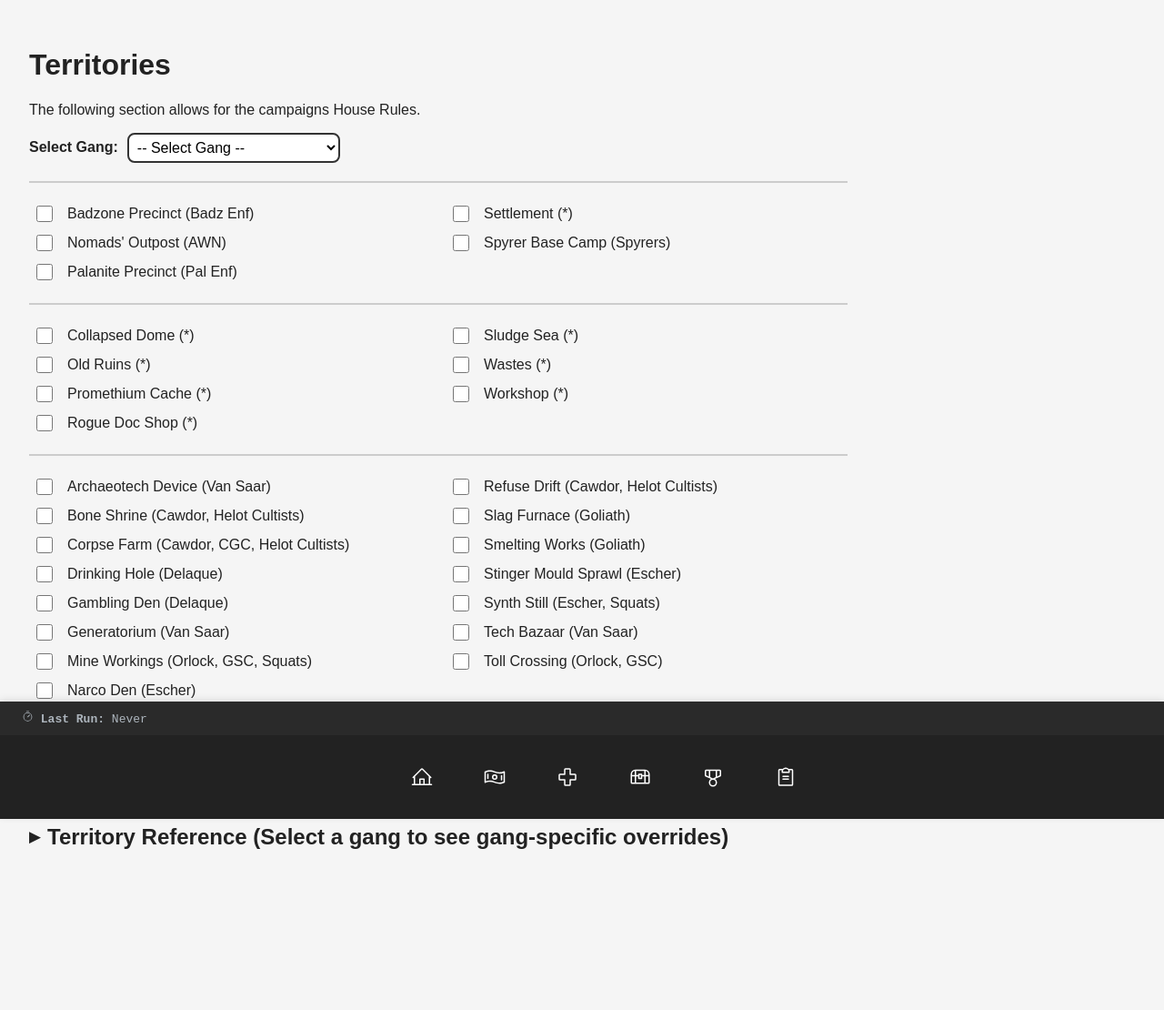
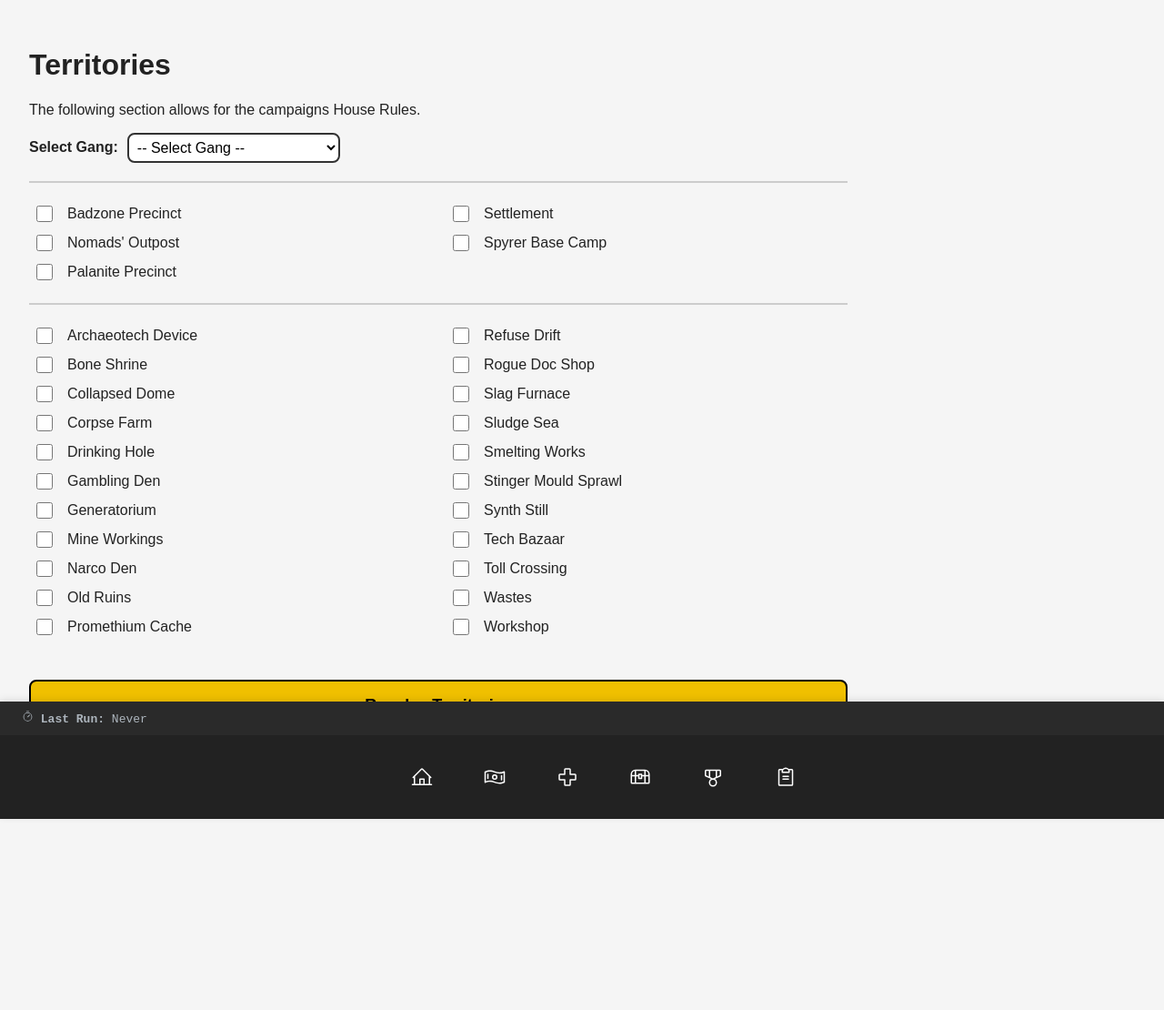
Before and after one commit to sdlivingston001-code/BadCredit, a Jekyll site: the page built from tools/territory.html, in a window 1280 px wide. Shown: the whole page at 91% size. Built offline with Jekyll 4.4.1, drawn with Linux system fonts in a browser that asks for light colours; after the commit the page ends 1044 px from its top, so only the background shows below that.

Commit message:
Normalize territory names and levels
Clean up territory entries in _data/territories.yml by removing parenthetical faction annotations and trailing '(*)' markers from name fields, and adjust several territories' level values from 3 to 2 to reflect updated classifications. This is a data-only change; no behavior or schema changes were introduced.

```diff
--- a/_data/territories.yml
+++ b/_data/territories.yml
@@ -1,5 +1,5 @@
 settlement:
-  name: Settlement (*)
+  name: Settlement
   level: 1
   income:
     schema: standard
@@ -27,13 +27,13 @@
   campaign: 1 # 1= include, 0 = exclude
 
 spyrer_base_camp:
-  name: Spyrer Base Camp (Spyrers)
+  name: Spyrer Base Camp
   level: 1
   trading_special_rules_spyrers: "<b>Recovery Systems</b>: During the Wrap-up of each battle the Spyre Hunting Party gang takes part in, one Spyrer may perform post-battle actions even if they are in Convalescence. A Spyre Hunting Party gang may never lose control of their Spyrer Base Camp Territory."
   campaign: 1 # 1= include, 0 = exclude
 
 palanite_precinct:
-  name: Palanite Precinct (Pal Enf)
+  name: Palanite Precinct
   level: 1
   income_enforcers:
     schema: standard
@@ -42,7 +42,7 @@
   campaign: 1 # 1= include, 0 = exclude
 
 badzone_precinct:
-  name: Badzone Precinct (Badz Enf)
+  name: Badzone Precinct
   level: 1
   income_badzone_enforcers:
     schema: standard
@@ -51,7 +51,7 @@
   campaign: 1 # 1= include, 0 = exclude
 
 nomads_outpost:
-  name: Nomads' Outpost (AWN)
+  name: Nomads' Outpost
   level: 1
   income_ash_waste_nomads:
     schema: standard
@@ -63,7 +63,7 @@
   campaign: 1 # 1= include, 0 = exclude
 
 old_ruins:
-  name: Old Ruins (*)
+  name: Old Ruins
   level: 2
   income:
     schema: standard
@@ -72,7 +72,7 @@
   campaign: 1 # 1= include, 0 = exclude
 
 rogue_doc_shop:
-  name: Rogue Doc Shop (*)
+  name: Rogue Doc Shop
   level: 2
   income:
     schema: standard
@@ -80,26 +80,26 @@
   campaign: 1 # 1= include, 0 = exclude
 
 promethium_cache:
-  name: Promethium Cache (*)
+  name: Promethium Cache
   level: 2
   fixed_gear: "Whilst it controls this Territory, three fighters in the gang gain <b>Incendiary Charges</b>. Nil credit cost and nil gang rating impact."
   battle_special_rules: "All fighters in the gang may re-roll Ammo tests for any weapon that has the <b>Blaze</b> trait."
   campaign: 1 # 1= include, 0 = exclude
 
 wastes:
-  name: Wastes (*)
+  name: Wastes
   level: 2
   scenario_selection_special_rules: " If challenged in the Occupation phase, the gang may choose the Territory at stake in the battle, even though it would normally be chosen by the challenger. If challenged in the Takeover phase for a Territory the gang already controls, make an Intelligence test for the gang Leader. If the test is passed, the player of the gang may choose to play the Ambush scenario instead of rolling. They are automatically the attacker."
   campaign: 1 # 1= include, 0 = exclude
 
 sludge_sea:
-  name: Sludge Sea (*)
+  name: Sludge Sea
   level: 2
   fixed_gear: "Whilst it controls this Territory, three fighters in the gang gain <b>Choke Gas Grenades</b>. Nil credit cost and nil gang rating impact."
   campaign: 1 # 1= include, 0 = exclude
 
 workshop:
-  name: Workshop (*)
+  name: Workshop
   level: 2
   income:
     schema: standard
@@ -107,7 +107,7 @@
   campaign: 1 # 1= include, 0 = exclude
 
 collapsed_dome:
-  name: Collapsed Dome (*)
+  name: Collapsed Dome
   level: 2
   income:
     schema: userDefinedNumber
@@ -122,8 +122,8 @@
   campaign: 1 # 1= include, 0 = exclude
 
 refuse_drift:
-  name: Refuse Drift (Cawdor, Helot Cultists)
-  level: 3
+  name: Refuse Drift
+  level: 2
   income:
     schema: withDuplicateEvent  # Use at least 2 dice and trigger on any duplicates
     multiplier: 5  # Override default multiplier of 10
@@ -142,8 +142,8 @@
   campaign: 1 # 1= include, 0 = exclude
 
 corpse_farm:
-  name: Corpse Farm (Cawdor, CGC, Helot Cultists)
-  level: 3
+  name: Corpse Farm
+  level: 2
   income:
     schema: userDefinedNumber  # Provides count_min: 0, count_max: 100
     count_message: "How many bodies do you have?\n\nThat is, (approximately) how many fighters were deleted from either your or your opponents gang rosters' during the Update Roster post battle step over the last month?"
@@ -165,8 +165,8 @@
   campaign: 1 # 1= include, 0 = exclude
 
 bone_shrine:
-  name: Bone Shrine (Cawdor, Helot Cultists)
-  level: 3
+  name: Bone Shrine
+  level: 2
   income:
     schema: standard
     count: 2 # Override default single die
@@ -184,8 +184,8 @@
   campaign: 1 # 1= include, 0 = exclude
 
 drinking_hole:
-  name: Drinking Hole (Delaque)
-  level: 3
+  name: Drinking Hole
+  level: 2
   battle_special_rules: "Whilst it controls this Territory, any fighter in the gang may re-roll any failed Cool tests. If a fighter uses this option, place a marker on their card to show that they have hit the bottle. While a fighter has at least one marker from this territory, they suffer a -1 modifier to hit rolls for the rest of the battle."
   battle_special_rules_delaque: "The gang that controls this Territory may nominate three enemy fighters at the start of the battle, and place an Intoxicated marker on each fighter’s card to show that their drink was spiked. The marked fighters suffer a -1 penalty to all tests and checks for the duration of the battle."
   reputation: "Whilst it controls this Territory, the gang adds +1 to its Reputation."
@@ -193,8 +193,8 @@
   campaign: 1 # 1= include, 0 = exclude
 
 gambling_den:
-  name: Gambling Den (Delaque)
-  level: 3
+  name: Gambling Den
+  level: 2
   reputation: "Whilst it controls this Territory, the gang adds +1 to its Reputation."
   income:
     schema: deckBased
@@ -208,15 +208,15 @@
   campaign: 1 # 1= include, 0 = exclude
 
 needle_ways:
-  name: Needle Ways (Delaque)
-  level: 3
+  name: Needle Ways
+  level: 2
   battle_special_rules: "Whilst it controls this Territory, the gang may select up to three fighters – these fighters gain the Infiltrate skill."
   battle_special_rules_delaque: "Whilst it controls this Territory, the gang may select up to six fighters – these fighters gain the Infiltrate skill."
   campaign: 0 # 1= include, 0 = exclude
 
 synth_still:
-  name: Synth Still (Escher, Squats)
-  level: 3
+  name: Synth Still
+  level: 2
   battle_special_rules: " Whilst it controls this Territory, the gang treats chem-synths, medicae kits, stimm-slug stashes and any weapon with the Gas or Toxin trait as Common."
   battle_special_rules_escher: " Whilst it controls this Territory, the gang treats chem-synths, medicae kits, stimm-slug stashes and any weapon with the Gas or Toxin trait as Common, and halves the cost of these items (rounding up)."
   battle_special_rules_squats: " Whilst it controls this Territory, the gang treats chem-synths, medicae kits, stimm-slug stashes and any weapon with the Gas or Toxin trait as Common, and halves the cost of these items (rounding up)."
@@ -225,16 +225,16 @@
   campaign: 1 # 1= include, 0 = exclude
 
 stinger_mould_sprawl:
-  name: Stinger Mould Sprawl (Escher)
-  level: 3
+  name: Stinger Mould Sprawl
+  level: 2
   trading_special_rules: " Whilst it controls this Territory, the gang treats chem-synths, medicae kits, stimm-slug stashes and any weapon with the Gas or Toxin trait as Common."
   trading_special_rules_escher: " Whilst it controls this Territory, the gang treats chem-synths, medicae kits, stimm-slug stashes and any weapon with the Gas or Toxin trait as Common, and halves the cost of these items (rounding up)."
   reputation_escher: "Whilst it controls this Territory, the gang adds +1 to its Reputation."
   campaign: 1 # 1= include, 0 = exclude
 
 narco_den:
-  name: Narco Den (Escher)
-  level: 3
+  name: Narco Den
+  level: 2
   income:
     schema: standard
     multiplier: 5 # Override default multiplier of 10
@@ -249,8 +249,8 @@
   campaign: 1 # 1= include, 0 = exclude
 
 slag_furnace:
-  name: Slag Furnace (Goliath)
-  level: 3
+  name: Slag Furnace
+  level: 2
   income:
     schema: standard
     multiplier: 5 # Override default multiplier of 10
@@ -264,16 +264,16 @@
   campaign: 1 # 1= include, 0 = exclude
 
 fighting_pits:
-  name: Fighting Pits (Goliath, CGC)
-  level: 3
+  name: Fighting Pits
+  level: 2
   fixed_recruit: "Whilst it controls this Territory, the gang may recruit <b>two Hive Scum Hired Guns</b> for free, including their equipment, prior to every battle."
   reputation_goliath: "Whilst it controls this Territory, the gang adds +2 to its Reputation."
   reputation_corpse_grinder_cult: "Whilst it controls this Territory, the gang adds +2 to its Reputation."
   campaign: 0 # 1= include, 0 = exclude
 
 smelting_works:
-  name: Smelting Works (Goliath)
-  level: 3
+  name: Smelting Works
+  level: 2
   income:
     schema: standard
     multiplier: 5 # Override default multiplier of 10
@@ -287,8 +287,8 @@
   campaign: 1 # 1= include, 0 = exclude
 
 mine_workings:
-  name: Mine Workings (Orlock, GSC, Squats)
-  level: 3
+  name: Mine Workings
+  level: 2
   income:
     schema: standard
     effect: "Captured fighters mechanic removed due to special campaign rules"
@@ -298,8 +298,8 @@
   campaign: 1 # 1= include, 0 = exclude
 
 tunnels:
-  name: Tunnels (Orlock, GSC)
-  level: 3
+  name: Tunnels
+  level: 2
   battle_special_rules: " Whilst it controls this Territory, the gang may choose to have up to three fighters deploy via tunnels ahead of any battle. These fighters must be part of the crew for the battle, but instead of being set up on the battlefield, they are placed to one side. During the Deployment phase, the player sets up two 2-inch wide tunnel entrance markers on any table edge on the ground surface of the battlefield. During the Priority phase of each turn, roll a D6. On a 4+, the group of fighters arrive on the battlefield. That turn they may be activated as a single group, and must move onto the battlefield from one of the tunnel entrance markers. The members of the group must all arrive through the same tunnel entrance. If the battle ends before the fighters arrive, they take no part in the battle."
   battle_special_rules_orlock: " Whilst it controls this Territory, the gang may choose to have up to six fighters (If 4 or more fighters are selected, then those fighters must split into two equally sized groups. If 3 or less fighters they deploy as a single group) deploy via tunnels ahead of any battle. These fighters must be part of the crew for the battle, but instead of being set up on the battlefield, they are placed to one side. During the Deployment phase, the player sets up two 2-inch wide tunnel entrance markers on any table edge on the ground surface of the battlefield. During the Priority phase of each turn, roll a D6 and resolve separately for each group: On a 4+, the group of fighters arrive on the battlefield. That turn they may be activated as a single group, and must move onto the battlefield from one of the tunnel entrance markers. The members of the group must all arrive through the same tunnel entrance. If the battle ends before the fighters arrive, they take no part in the battle."
   battle_special_rules_genestealer_cult: " Whilst it controls this Territory, the gang may choose to have up to six fighters (If 4 or more fighters are selected, then those fighters must split into two equally sized groups. If 3 or less fighters they deploy as a single group) deploy via tunnels ahead of any battle. These fighters must be part of the crew for the battle, but instead of being set up on the battlefield, they are placed to one side. During the Deployment phase, the player sets up two 2-inch wide tunnel entrance markers on any table edge on the ground surface of the battlefield. During the Priority phase of each turn, roll a D6 and resolve separately for each group: On a 4+, the group of fighters arrive on the battlefield. That turn they may be activated as a single group, and must move onto the battlefield from one of the tunnel entrance markers. The members of the group must all arrive through the same tunnel entrance. If the battle ends before the fighters arrive, they take no part in the battle."
@@ -308,8 +308,8 @@
   campaign: 0 # 1= include, 0 = exclude
 
 toll_crossing:
-  name: Toll Crossing (Orlock, GSC)
-  level: 3
+  name: Toll Crossing
+  level: 2
   income:
     schema: standard
     multiplier: 5 # Override default multiplier of 10
@@ -318,23 +318,23 @@
   campaign: 1 # 1= include, 0 = exclude
 
 generatorium:
-  name: Generatorium (Van Saar)
-  level: 3
+  name: Generatorium
+  level: 2
   battle_special_rules: "If their gang controls this Territory, a player may choose to stall the generators, temporarily cutting the power to the area in which a battle is taking place and plunging it into darkness. The player may declare they will do this at the beginning of any Priority phase, before the roll for Priority. For the remainder of the battle, the Pitch Black rules (see Core Rulebook p.193) are in effect. However, at the start of each End phase, there is a chance that the generators will automatically restart and the lights flood back. At the start of each End phase, before making any Bottle checks, the player that controls this Territory rolls a D6. If the result is a 5 or more, the generators restart and the Pitch Black rules immediately cease to be in effect. If the roll is a 1-4, the generators stay silent."
   reputation_van_saar: "Whilst it controls this Territory, the gang adds +1 to its Reputation."
   campaign: 1 # 1= include, 0 = exclude
 
 archaeotech_device:
-  name: Archaeotech Device (Van Saar)
-  level: 3
+  name: Archaeotech Device
+  level: 2
   battle_special_rules: " Any number of weapons owned by the gang may be given <b>one</b> of the following Traits for free: <b>Blaze, Rad-phage, Seismic, or Shock</b>. All weapons must be given the same Trait and new weapons purchased later may also be given this Trait. These weapons also gain the <b>Unstable</b> Trait. If the Territory is lost, the weapons lose these additional Traits."
   battle_special_rules_van_saar: " The gang may give any number of weapons it owns <b>two</b> of the following Traits for free: <b>Blaze, Rad-phage, Seismic, or Shock</b>. All weapons must be given the same Traits and new weapons purchased later may also be given these Traits. These weapons also gain the <b>Unstable</b> trait. If the Territory is lost, the weapons lose these additional Traits."
   reputation_van_saar: "Whilst it controls this Territory, the gang adds +2 to its Reputation."
   campaign: 1 # 1= include, 0 = exclude
 
 tech_bazaar:
-  name: Tech Bazaar (Van Saar)
-  level: 3
+  name: Tech Bazaar
+  level: 2
   income:
     schema: standard
   income_van_saar:
```
